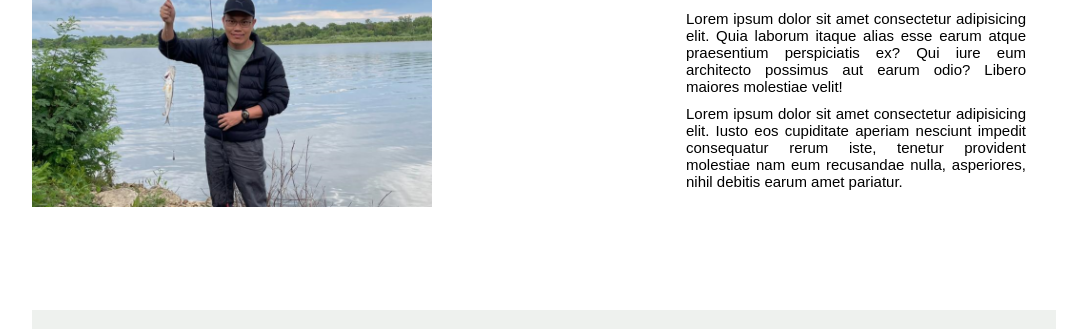
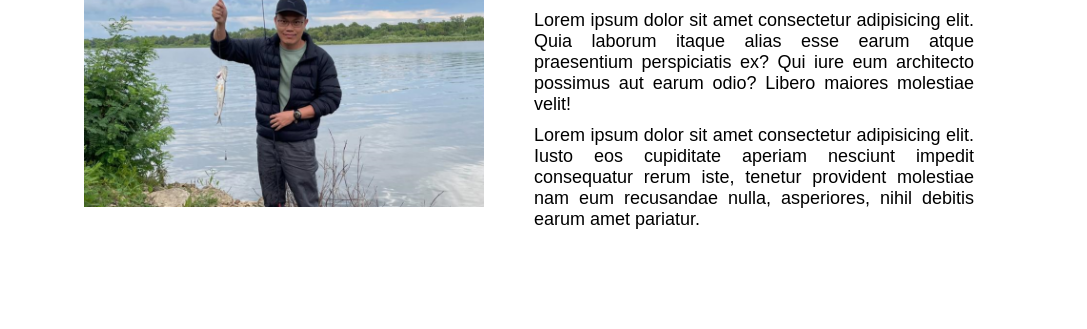
Before and after one commit to khoidong/khoidong.github.io, a plain HTML site: page index.html in a window 1280 px wide. Shown: the part 607-936 px from the top of the page, without its empty margins (96-1183 px from the left). Drawn offline with Linux system fonts and the light colour scheme; a web font is replaced by a local one.

Commit message:
change the font size of home page

```diff
--- a/indexStyle.css
+++ b/indexStyle.css
@@ -34,7 +34,7 @@ body
     font-family: 'Sofia Sans', sans-serif;
     font-size: 15px;
     font-weight: 500;
-    width: 80%;
+    max-width: 1000px;
     background-color: #fff;
     margin: 10px auto;
 
@@ -131,9 +131,10 @@ a
 {
     display: flex;
     flex-wrap: wrap;
-    justify-content: space-between;
+    gap: 20px;
     padding: 100px 0px 100px;
     background-color: #fff;
+    justify-content: center;
 }
 .about_img
 {
@@ -141,7 +142,7 @@ a
 }
 .about_info
 {
-    max-width: 400px;
+    max-width: 500px;
     padding: 0px 25px 0px 25px;
 }
 .about_info h2
@@ -151,6 +152,7 @@ a
 }
 .about_info p
 {
+    font-size: 18px;
     text-align:justify;
     padding: 5px;
 }
--- a/servicespagestyle.css
+++ b/servicespagestyle.css
@@ -114,6 +114,10 @@ a
     font-size: 30px;
     padding:25px 0px;
 }
+.middle_section p
+{
+    font-size: 18px;
+}
 
 .footer
 {
```
